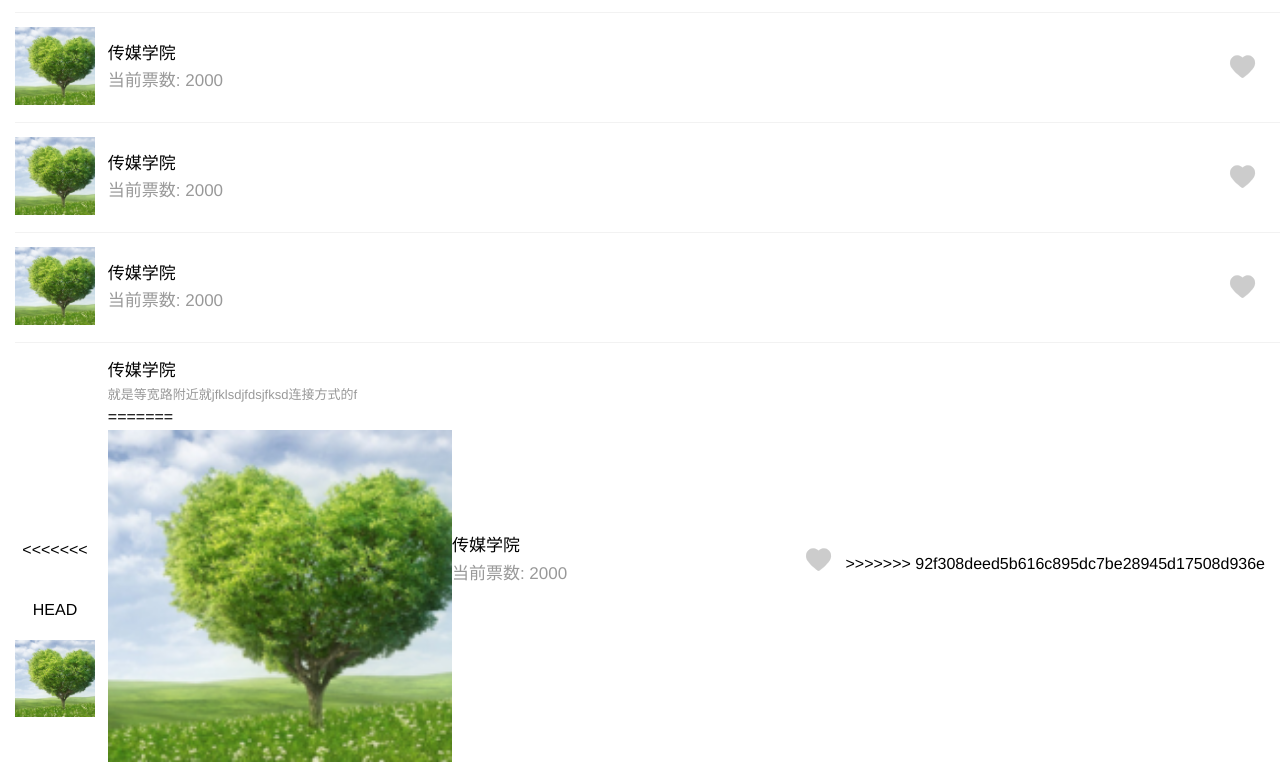
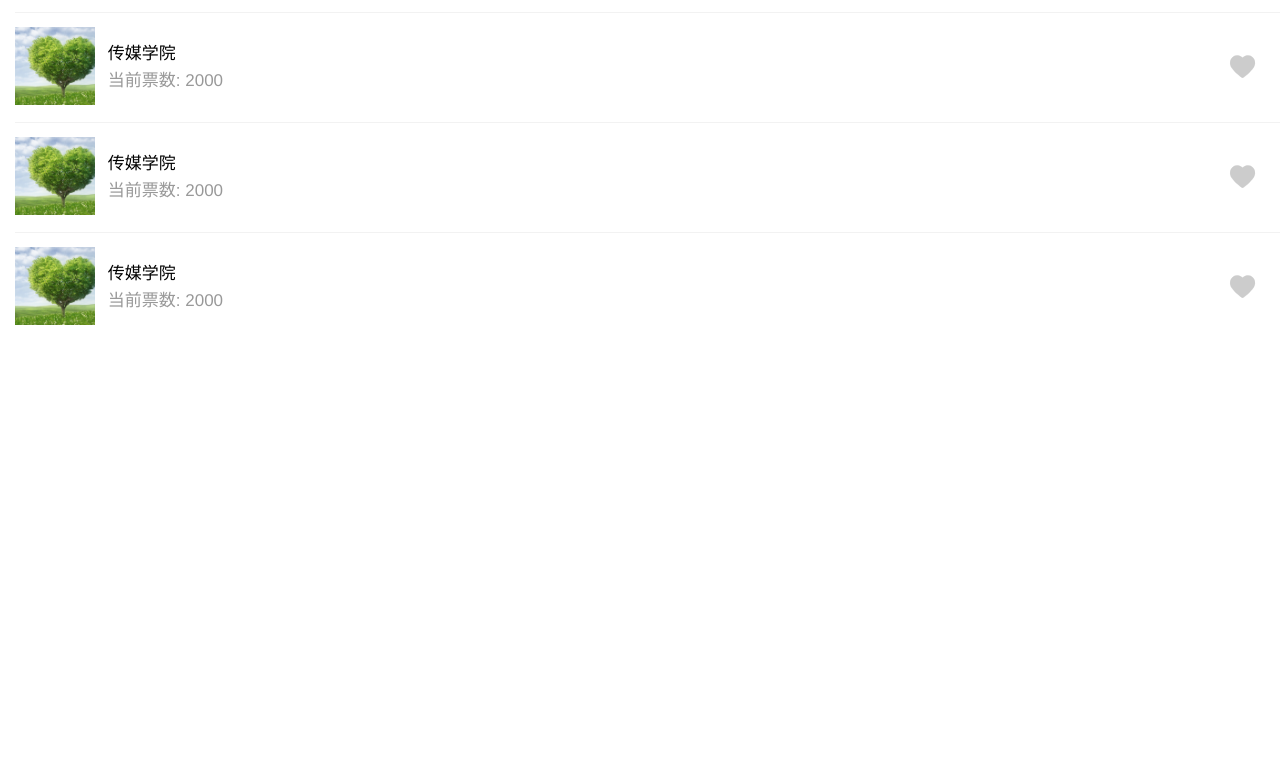
Before and after one commit to GiantMing/vote_lala, a website: page view/home/index_index.html in a window 1280 px wide. Shown: the part 1346-2123 px from the top of the page. After the commit the page ends 1688 px from the top, so only its background shows below. Drawn offline with Linux system fonts and the light colour scheme; a script that the page names is missing.

Commit message:
还是有点语法错误

```diff
--- a/view/home/index_index.html
+++ b/view/home/index_index.html
@@ -135,29 +135,6 @@
                     <i class="iconfont">&#xe640;</i>
                 </div>
             </a>
-            <a href="##" class="weui_media_box weui_media_appmsg">
-                <div class="weui_media_hd">
-<<<<<<< HEAD
-                    <img id="singer_head" class="weui_media_appmsg_thumb" src="../../www/vote_lala/static/img/head.png" alt="">
-                </div>
-                <div class="weui_media_bd">
-                    <h4 id="song_name" class="weui_media_title">传媒学院</h4>
-                    <p class="weui_media_desc singer">
-                        就是等宽路附近就jfklsdjfdsjfksd连接方式的f
-                    </p>
-=======
-                    <img class="weui_media_appmsg_thumb" src="../../www/vote_lala/static/img/head.png" alt="合照">
-                </div>
-                <div class="weui_media_bd">
-                    <h4 class="weui_media_title">传媒学院</h4>
-                    <h4  class="weui_media_title vote_num_info">当前票数: 2000</h4>
-                </div>
-                <div class="vote_check_btn">
-                    <input class="vote_check_input" type="checkbox">
-                    <i class="iconfont">&#xe640;</i>
->>>>>>> 92f308deed5b616c895dc7be28945d17508d936e
-                </div>
-            </a>
         </section>
         <!-- 弹出层 -->
         <section>
```
